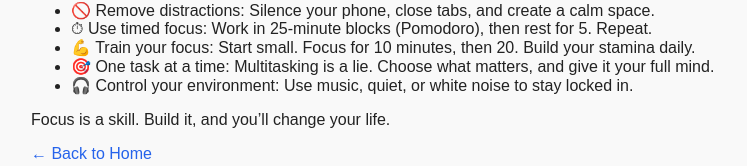
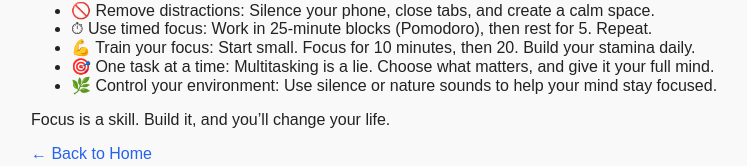
Before and after one commit to iamanvar3/1page-school, a Next.js app: page /lessons/focus in a window 1280 px wide. Shown: the part 154-320 px from the top of the page, without its empty margins (9-756 px from the left). Built offline with nearby package versions, Linux system fonts and the light colour scheme.

Commit message:
Update page.tsx

```diff
--- a/app/lessons/focus/page.tsx
+++ b/app/lessons/focus/page.tsx
@@ -10,7 +10,7 @@ export default function FocusPage() {
         <li>⏱ Use timed focus: Work in 25-minute blocks (Pomodoro), then rest for 5. Repeat.</li>
         <li>💪 Train your focus: Start small. Focus for 10 minutes, then 20. Build your stamina daily.</li>
         <li>🎯 One task at a time: Multitasking is a lie. Choose what matters, and give it your full mind.</li>
-        <li>🎧 Control your environment: Use music, quiet, or white noise to stay locked in.</li>
+        <li>🌿 Control your environment: Use silence or nature sounds to help your mind stay focused.</li>
       </ul>
       <p className="mt-4">Focus is a skill. Build it, and you’ll change your life.</p>
       <p className="mt-6">
```
